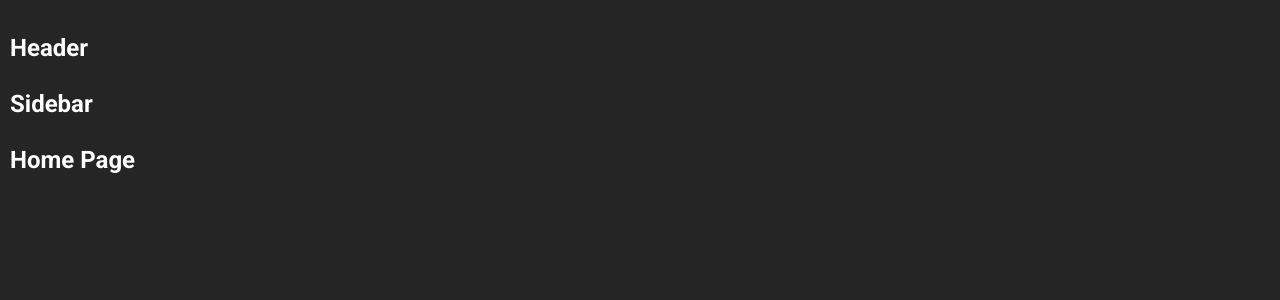
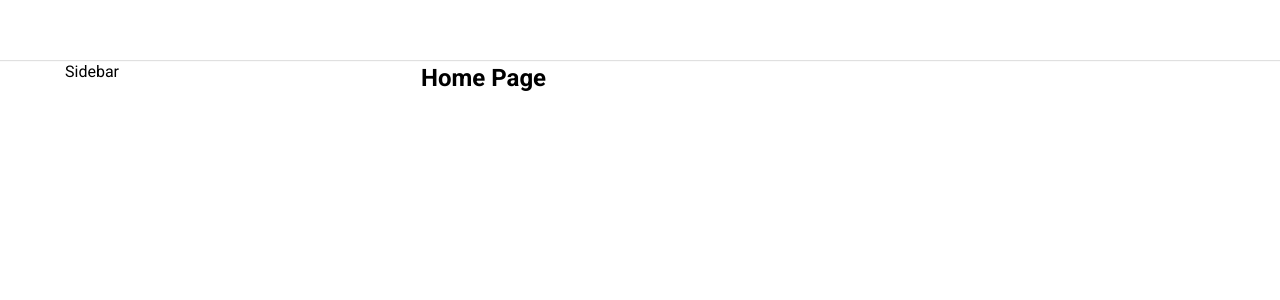
Before and after one commit to ThinhLe1208/tiktok-ui, a React (Create React App) app: page / in a window 1280 px wide. Shown: the top 300 px of the page. Built offline with nearby package versions, Linux system fonts and the light colour scheme.

Commit message:
Dựng khung layout mặc định

```diff
--- a/package.json
+++ b/package.json
@@ -6,6 +6,7 @@
     "@testing-library/jest-dom": "^5.16.5",
     "@testing-library/react": "^13.4.0",
     "@testing-library/user-event": "^13.5.0",
+    "classnames": "^2.3.2",
     "normalize.css": "^8.0.1",
     "react": "^18.2.0",
     "react-dom": "^18.2.0",
--- a/src/components/GlobalStyles/GlobalStyles.scss
+++ b/src/components/GlobalStyles/GlobalStyles.scss
@@ -3,9 +3,15 @@
 
 :root {
   --primary: #fe2c55;
+
+  // default layout
+  --default-layout-height-header: 60px;
+  --default-layout-width: 1150px;
 }
 
 * {
+  margin: 0;
+  padding: 0;
   box-sizing: border-box;
 }
 
@@ -18,7 +24,4 @@
   font-size: 1.6rem;
   line-height: 1.5;
   text-rendering: optimizeSpeed;
-  color: #fff;
-  background: #252525;
-  padding: 10px;
 }
--- /dev/null
+++ b/src/components/Layout/DefaultLayout/DefaultLayout.module.scss
@@ -0,0 +1,13 @@
+.wrapper {
+  display: flex;
+  flex-direction: column;
+  align-items: center;
+}
+
+.container {
+  width: var(--default-layout-width);
+  display: flex;
+}
+.content {
+  flex: 1;
+}
--- /dev/null
+++ b/src/components/Layout/DefaultLayout/Sidebar/Sidebar.module.scss
@@ -0,0 +1,3 @@
+.wrapper {
+  width: 356px;
+}
--- a/src/components/Layout/DefaultLayout/Sidebar/index.js
+++ b/src/components/Layout/DefaultLayout/Sidebar/index.js
@@ -1,5 +1,10 @@
+import className from "classnames/bind";
+import styles from "./Sidebar.module.scss";
+
+const cx = className.bind(styles);
+
 function Sidebar() {
-  return <h2>Sidebar</h2>;
+  return <aside className={cx("wrapper")}>Sidebar</aside>;
 }
 
 export default Sidebar;
--- a/src/components/Layout/DefaultLayout/index.js
+++ b/src/components/Layout/DefaultLayout/index.js
@@ -1,13 +1,17 @@
+import classNames from "classnames/bind";
+import styles from "./DefaultLayout.module.scss";
 import Header from "~/components/Layout/components/Header";
 import Sidebar from "./Sidebar";
 
+const cx = classNames.bind(styles);
+
 function DefaultLayout({ children }) {
   return (
-    <div>
+    <div className={cx("wrapper")}>
       <Header />
-      <div className="container">
+      <div className={cx("container")}>
         <Sidebar />
-        <div className="content">{children}</div>
+        <div className={cx("content")}>{children}</div>
       </div>
     </div>
   );
--- /dev/null
+++ b/src/components/Layout/components/Header/Header.module.scss
@@ -0,0 +1,12 @@
+.wrapper {
+  width: 100%;
+  height: var(--default-layout-height-header, 60px);
+  box-shadow: 0px 1px 1px rgb(0 0 0 / 12%);
+  display: flex;
+  justify-content: center;
+}
+
+.inner {
+  height: 100%;
+  width: var(--default-layout-width);
+}
--- a/src/components/Layout/components/Header/index.js
+++ b/src/components/Layout/components/Header/index.js
@@ -1,5 +1,14 @@
+import classNames from "classnames/bind";
+import styles from "./Header.module.scss";
+
+const cx = classNames.bind(styles);
+
 function Header() {
-  return <h2>Header</h2>;
+  return (
+    <header className={cx("wrapper")}>
+      <div className={cx("inner")}></div>
+    </header>
+  );
 }
 
 export default Header;
```
Also changed, not shown: 1 other file (tests, documents, lock files or other folders).
